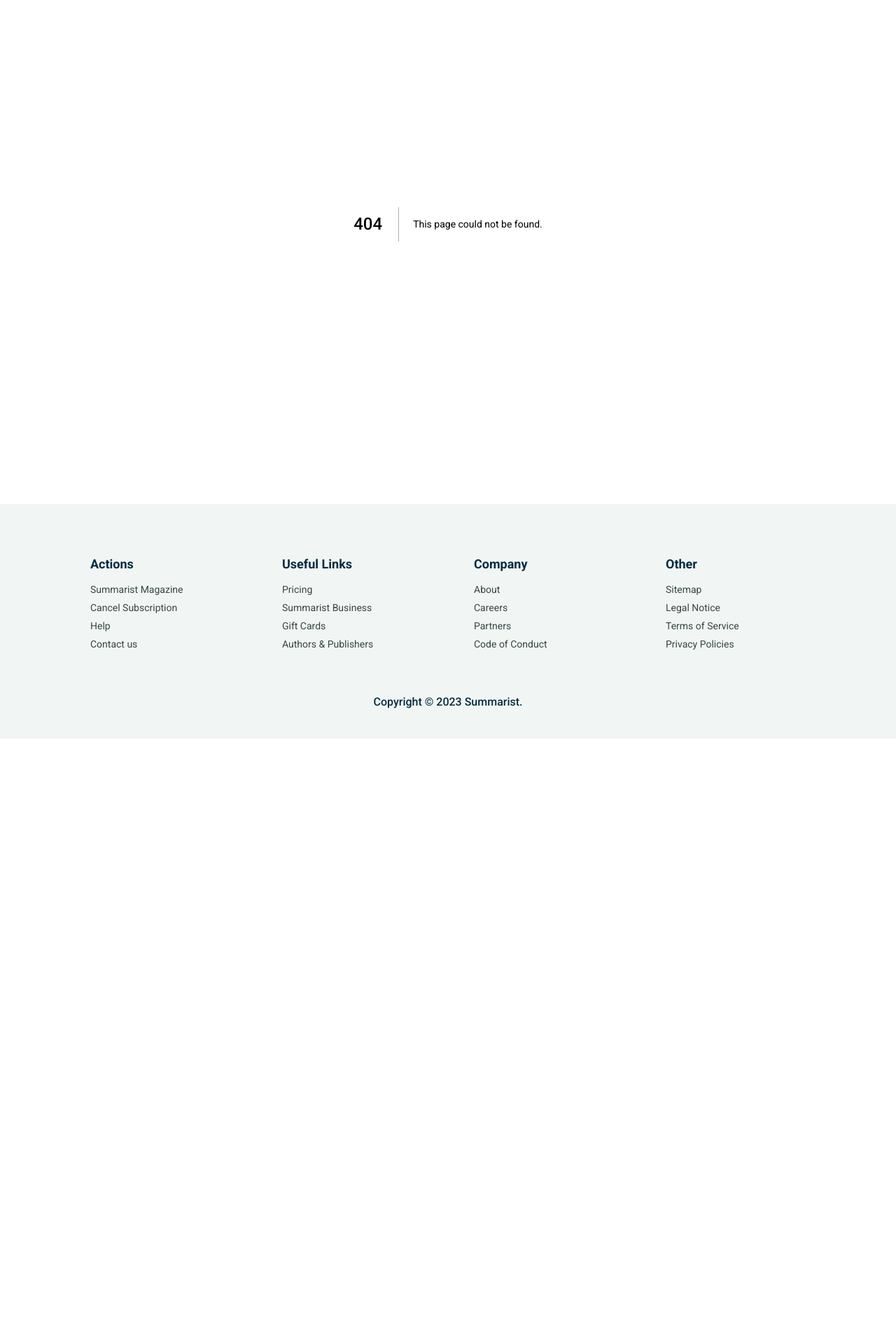
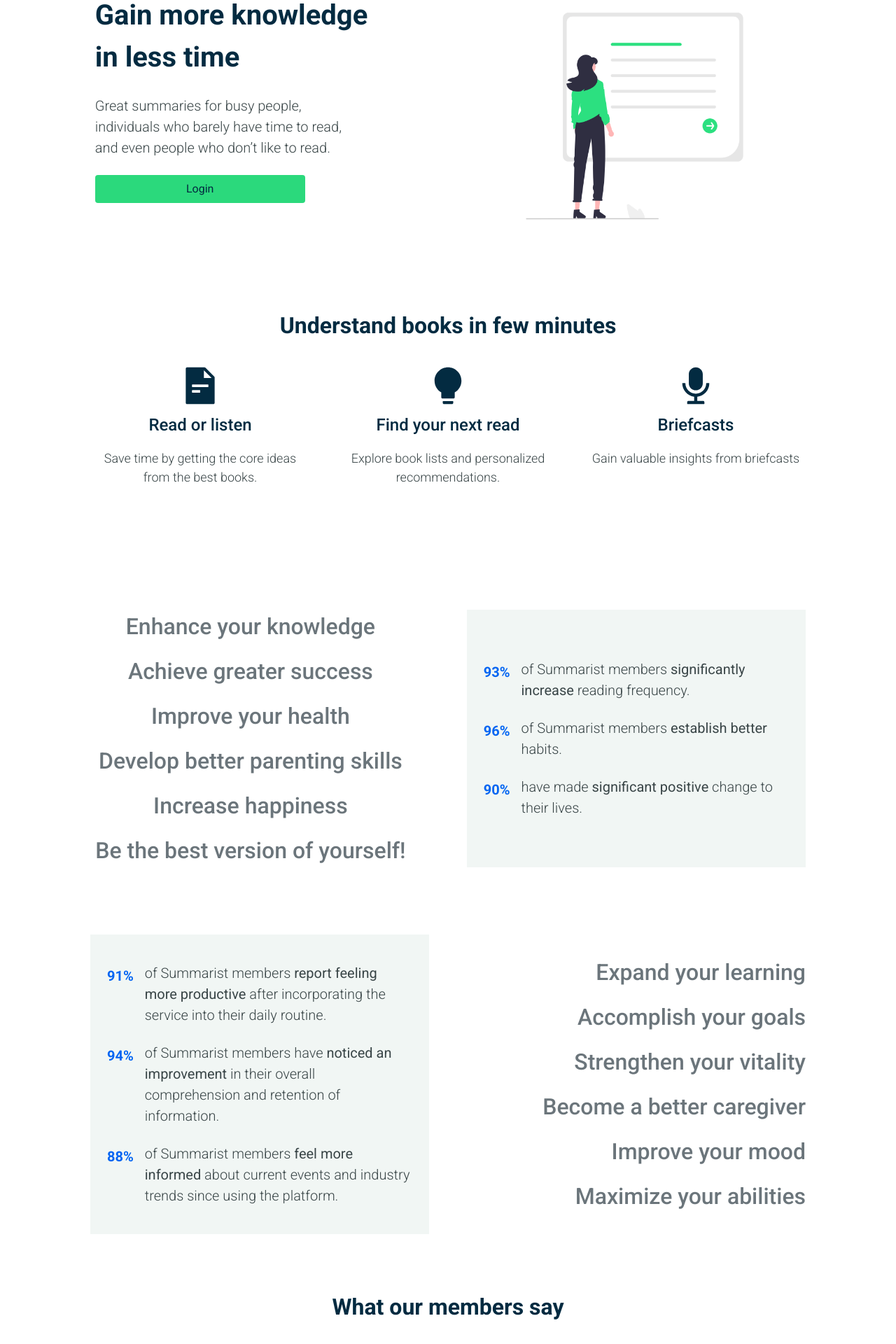
Before and after one commit to shavonnewhiffin/summaristproject, a Next.js app: page /components/home in a window 1280 px wide. Before the commit this address had no page. Shown: the part 160-2080 px from the top of the page at 70% size. Before the commit the page ends 1215 px from the top, so only its background shows below. Built offline with nearby package versions, Linux system fonts and the light colour scheme.

Commit message:
update: renamed route

```diff
--- /dev/null
+++ b/app/components/home/page.js
@@ -0,0 +1,18 @@
+import React from 'react'
+import Landing from '../Landing'
+import Features from '../Features'
+import Statistics from '../Statistics'
+import Reviews from '../Reviews'
+import Numbers from '../Numbers'
+
+export default function Home() {
+  return (
+    <>
+      <Landing />
+      <Features />
+      <Statistics />
+      <Reviews />
+      <Numbers />
+    </>
+  );
+}
```
